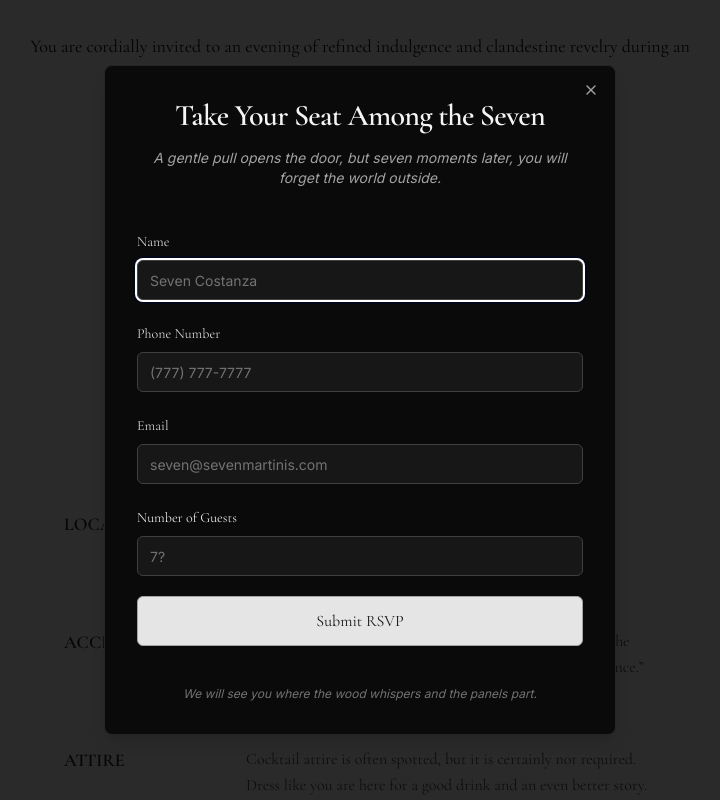
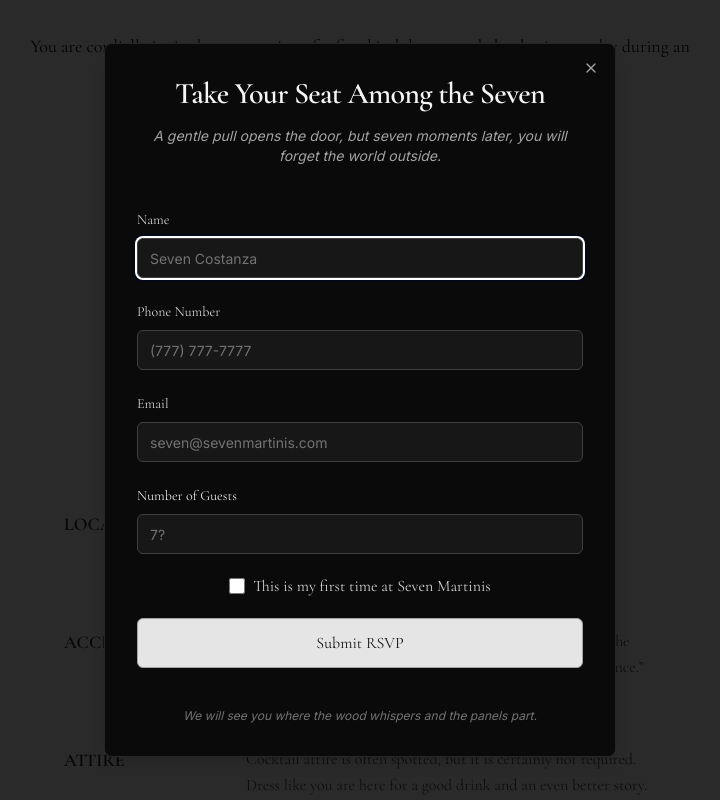
Before and after one commit to zphelps/seven-martinis, a Next.js app: page /invitation in a window 1280 px wide. Both pictures are taken after a click on the button "Join the Seven". Shown: the top 800 px of the page, without its empty margins (280-1000 px from the left). Built offline with nearby package versions, Linux system fonts and the light colour scheme.

Commit message:
Minor changes. Added ZAP recognition. Added radio button for first-time attendees.

```diff
--- a/src/components/invitation/ReservationModal.tsx
+++ b/src/components/invitation/ReservationModal.tsx
@@ -27,6 +27,7 @@ export function ReservationModal({ date }: ReservationModalProps) {
         const name = formData.get("name") as string;
         const phoneNumber = formData.get("phone") as string;
         const email = formData.get("email") as string;
+        const firstTimeAttendee = formData.get("firstTime") === "on";
 
         const guestNum = Number(guestCount) || null;
         const eventDate = date.toISOString().split("T")[0];
@@ -38,6 +39,7 @@ export function ReservationModal({ date }: ReservationModalProps) {
                 email,
                 guestNum,
                 eventDate,
+                firstTimeAttendee
             },
         ]);
 
@@ -114,8 +116,24 @@ export function ReservationModal({ date }: ReservationModalProps) {
                         </div>
 
                         <div className="space-y-2">
-                            <GuestInput guestCount={guestCount} setGuestCount={setGuestCount} />
+                            <GuestInput guestCount={guestCount} setGuestCount={setGuestCount}/>
                         </div>
+
+                        <div className="flex items-center justify-center space-x-2">
+                            <input
+                                id="firstTime"
+                                name="firstTime"
+                                type="checkbox"
+                                className="w-4 h-4 border-neutral-700 bg-neutral-900 text-neutral-100 rounded focus:ring-amber-400"
+                            />
+                            <label
+                                htmlFor="firstTime"
+                                className="text-neutral-300 font-cormorant cursor-pointer"
+                            >
+                                This is my first time at Seven Martinis
+                            </label>
+                        </div>
+
 
                         <button
                             type="submit"
@@ -127,7 +145,8 @@ export function ReservationModal({ date }: ReservationModalProps) {
                     </form>
                 ) : (
                     <div className="text-center py-10">
-                        <p className="text-neutral-200 font-cormorant text-xl mb-2">Welcome to the Seven. See you soon.</p>
+                        <p className="text-neutral-200 font-cormorant text-xl mb-2">Welcome to the Seven. See you
+                            soon.</p>
                     </div>
                 )}
 
--- a/src/components/invitation/StoryDialog.tsx
+++ b/src/components/invitation/StoryDialog.tsx
@@ -37,8 +37,12 @@ export function StoryOfSevenMartinis() {
                         <h4 className="font-cormorant text-sm font-semibold uppercase tracking-wide text-neutral-800 not-italic mb-2">
                             The People Behind the Door
                         </h4>
-                        <p>Seven Martinis was founded by Suzanne and Sheldon Phelps — though only one dares to tell the unadulterated origin of the name.</p>
-                        <p><a target={"_blank"} href={"https://www.davidwolfebender.com"}>David Wolfe Bender</a>, Head Mixologist — curator of every menu, guided by the belief that cocktails are as much about character as they are ingredients.</p>
+                        <p>Seven Martinis was founded by Suzanne and Sheldon Phelps — though only one dares to tell the
+                            unadulterated origin of the name.</p>
+                        <p>Ordering system and software development by <a target={"_blank"} href={"https://www.zachphelps.com"}>Zach Phelps</a>.</p>
+                        <p><a target={"_blank"} href={"https://www.davidwolfebender.com"}>David Wolfe Bender</a>, Head
+                            Mixologist — curator of every menu, guided by the belief that cocktails are as much about
+                            character as they are ingredients.</p>
                         <p>7M Interior Design by Stephanie Weitkamp — creator of every corner's elegance and intent.</p>
                     </div>
 
--- a/src/components/ui/attendee-data-table.tsx
+++ b/src/components/ui/attendee-data-table.tsx
@@ -33,7 +33,8 @@ interface Attendee {
     name: string;
     phoneNumber: string | null;
     guestNum: number | null;
-    eventDate: string | null; // stored as YYYY-MM-DD
+    eventDate: string | null;
+    firstTimeAttendee: boolean | null;
 }
 
 export function AttendeesDataTable() {
@@ -74,6 +75,15 @@ export function AttendeesDataTable() {
                 </div>
             ),
         },
+        {
+            accessorKey: "firstTimeAttendee",
+            header: "First Time Attendee",
+            cell: ({ row }: { row: { original: Attendee } }) => (
+                <div className="text-neutral-700 dark:text-neutral-300">
+                    {row.original.firstTimeAttendee ? "✅ Yes" : "No"}
+                </div>
+            ),
+        },
     ];
 
     const table = useReactTable({
@@ -110,7 +120,7 @@ export function AttendeesDataTable() {
 
             let query = createClient()
                 .from("attendees")
-                .select("id, name, phoneNumber, guestNum, eventDate")
+                .select("id, name, phoneNumber, guestNum, eventDate, firstTimeAttendee")
                 .order("name", { ascending: true });
 
             if (selectedDate) {
```
